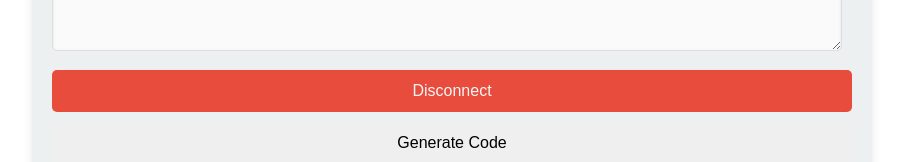
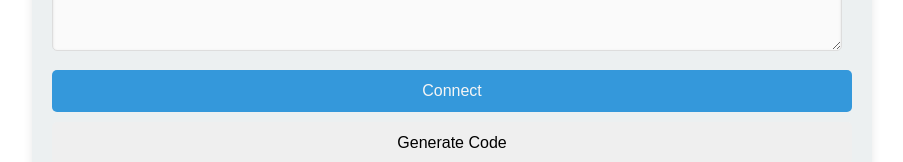
Before and after one commit to edu-rob/edu-rob, a Next.js app in the folder frontend/: page /connect in a window 1280 px wide. Shown: the part 1445-1607 px from the top of the page, without its empty margins (188-1091 px from the left). Built offline with nearby package versions, Linux system fonts and the light colour scheme; no server answers.

Commit message:
fix: Corrected connection button assignments

```diff
--- a/frontend/src/app/connect/page.tsx
+++ b/frontend/src/app/connect/page.tsx
@@ -270,16 +270,16 @@ function ConnectionStatusButton({ connectionStatus, connectToBluetooth, disconne
     disconnectFromBluetooth: () => void
   }) {
   if (connectionStatus == "Connected") {
-    return (
+        return (
+        <button className="DisconnectButton" id="DisconnectButton" onClick={disconnectFromBluetooth}>
+          Disconnect
+        </button>
+      )
+  } else {
+        return (
         <button className="ConnectButton" id="ConnectButton" onClick={connectToBluetooth}>
           Connect
         </button>
   )
-  } else {
-    return (
-        <button className="DisconnectButton" id="DisconnectButton" onClick={disconnectFromBluetooth}>
-          Disconnect
-        </button>
-    )
   }
 }
```
